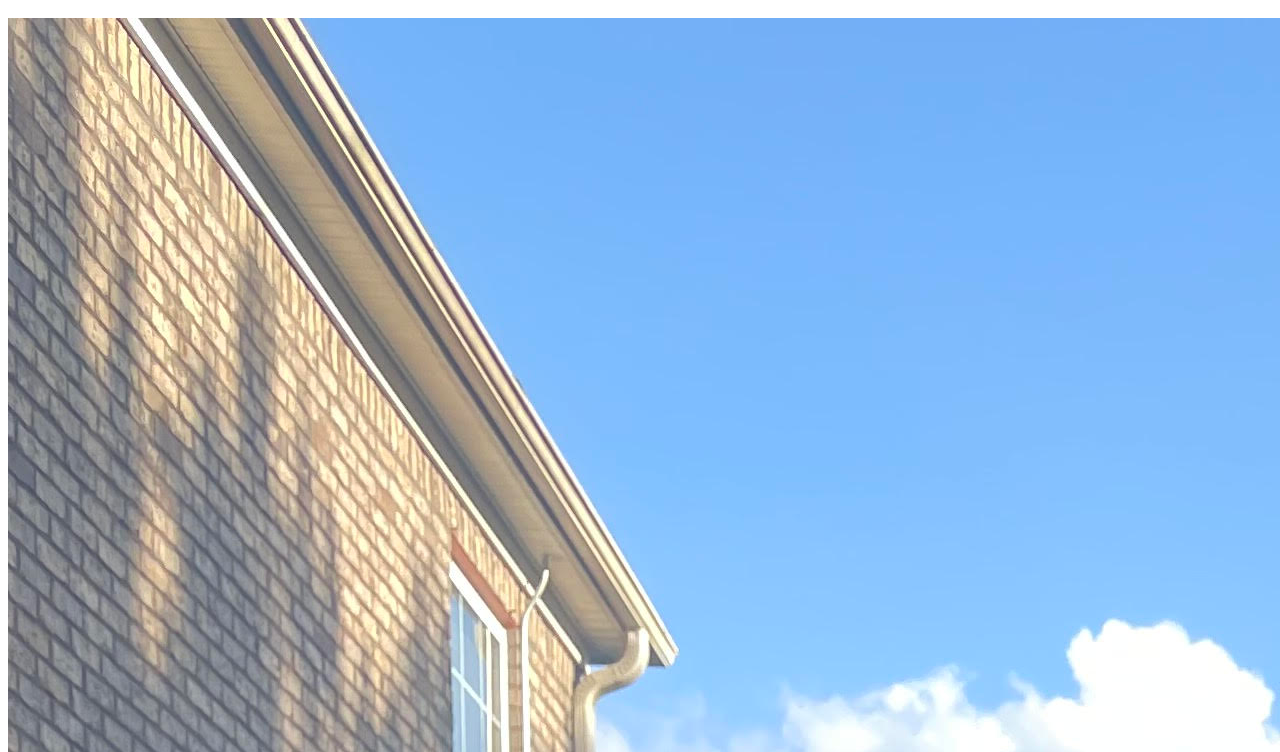
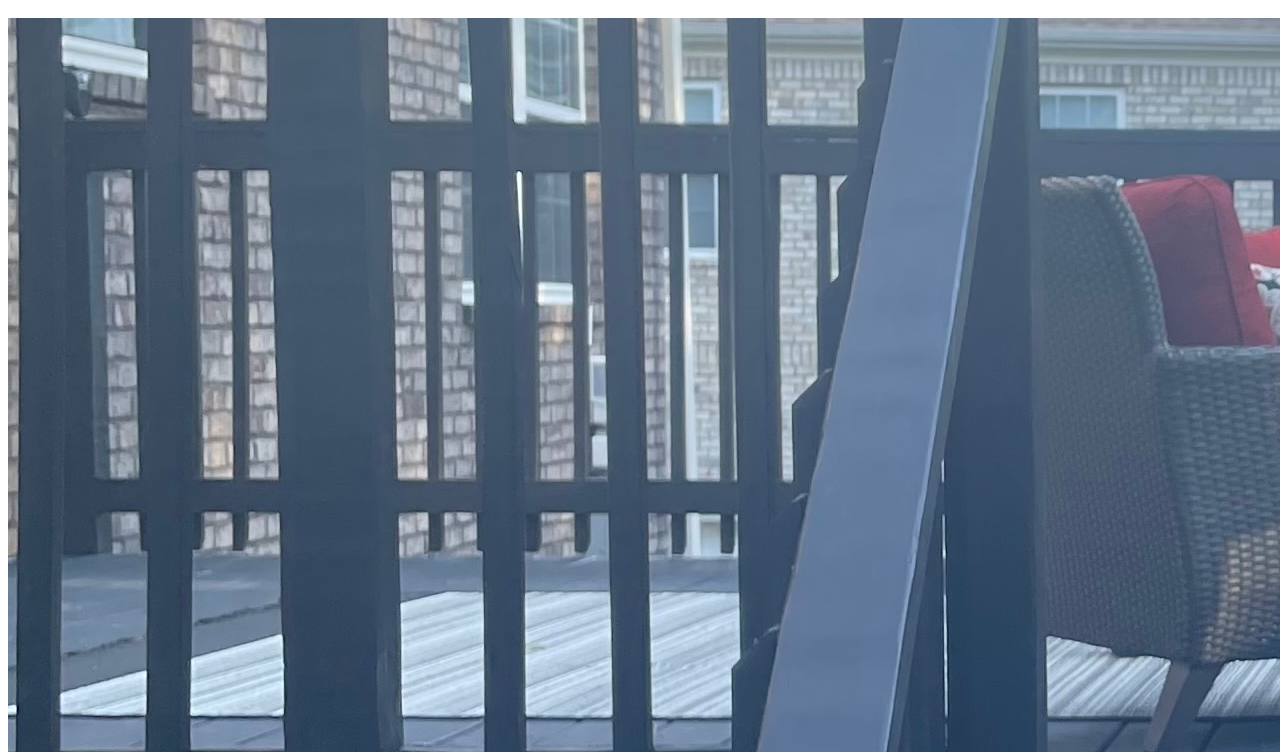
Before and after one commit to ShannaSmith/ShannaSmith.github.io, a plain HTML site: page index.html in a window 1280 px wide. Shown: the part 48-800 px from the top of the page. Drawn offline with Linux system fonts and the light colour scheme.

Commit message:
Add files via upload

```diff
--- a/index.html
+++ b/index.html
@@ -1,4 +1,4 @@
 <html>
     <h1>Shanna's Portfolio</h1>
-    <img src="./Shanna.jpg"/>
+    <img src="./Shanna2.jpg"/>
 </html>
```
Also changed, not shown: Shanna2.jpg (added).
